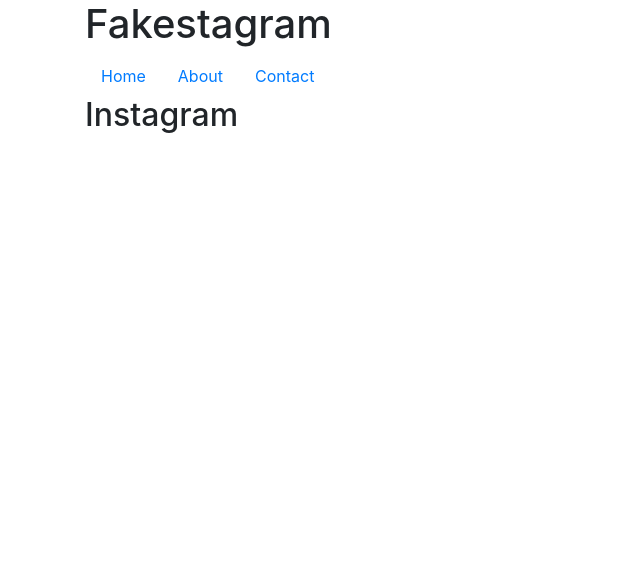
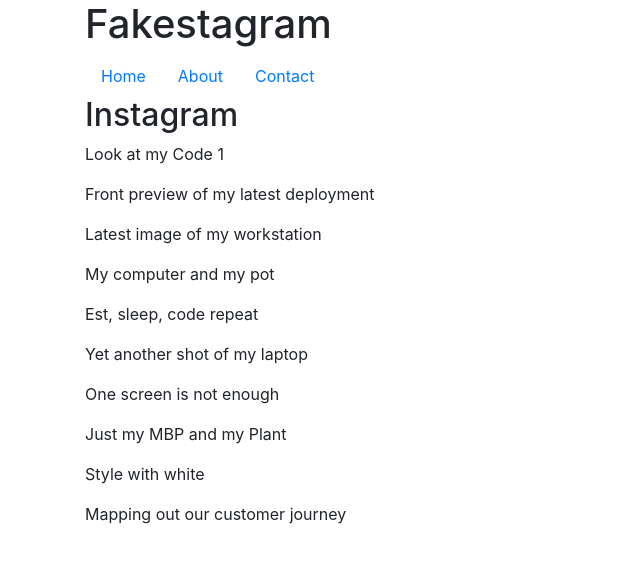
Before and after one commit to shka2001/fakestagram, a React (Create React App) app: page /instagram in a window 1280 px wide. Shown: the top 562 px of the page, without its empty margins (0-640 px from the left). Built offline with nearby package versions, Linux system fonts and the light colour scheme.

Commit message:
ImageListPage key id

```diff
--- a/src/pages/ImageListPage.jsx
+++ b/src/pages/ImageListPage.jsx
@@ -6,6 +6,9 @@
     return (
         <>
             <h2>Instagram</h2>
+            {imageList.map ((imageItem, index) => {
+                return <p key={imageItem.id}>{imageItem.title}</p>
+            } )}
         </>
     )
 }
```
Also changed, not shown: 1 other file (tests, documents, lock files or other folders).
